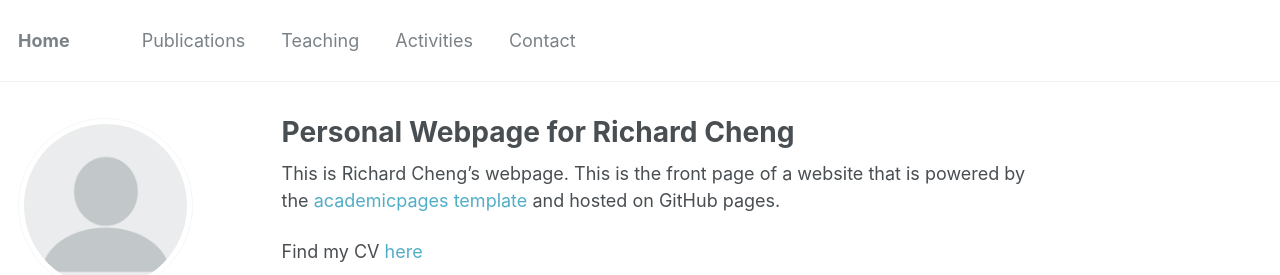
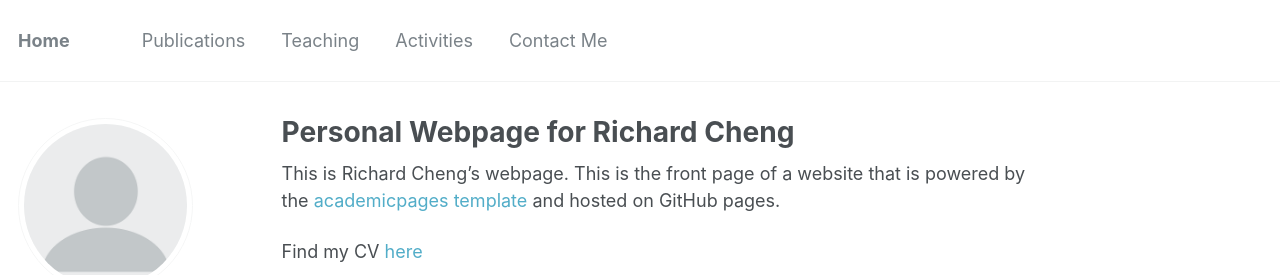
Before and after one commit to rcheng805/rcheng805.github.io, a Jekyll site: the page built from _pages/about.md, in a window 1280 px wide. Shown: the top 275 px of the page. Built offline with Jekyll 4.4.1, drawn with Linux system fonts in a browser that asks for light colours; some web fonts are replaced.

```diff
--- a/_data/navigation.yml
+++ b/_data/navigation.yml
@@ -12,7 +12,7 @@ main:
   - title: "Activities"
     url: /activities/
 
-  - title: "Contact"
+  - title: "Contact Me"
     url: /contact/
 
   #- title: "Portfolio"
```
